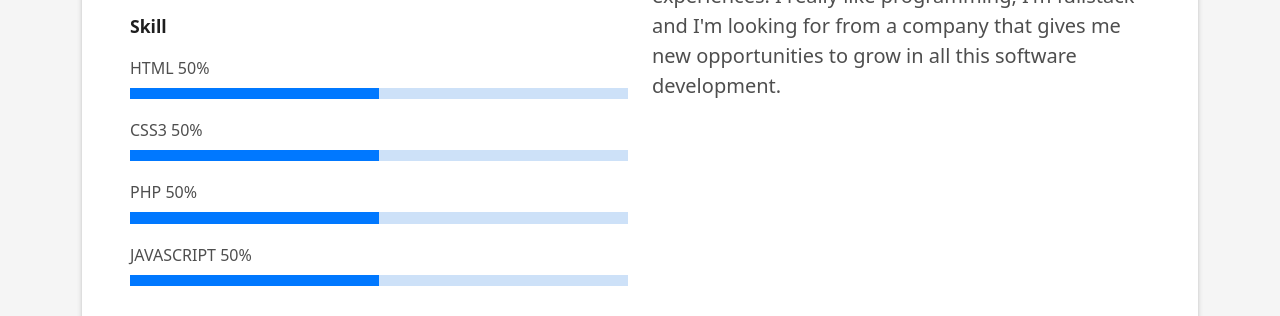
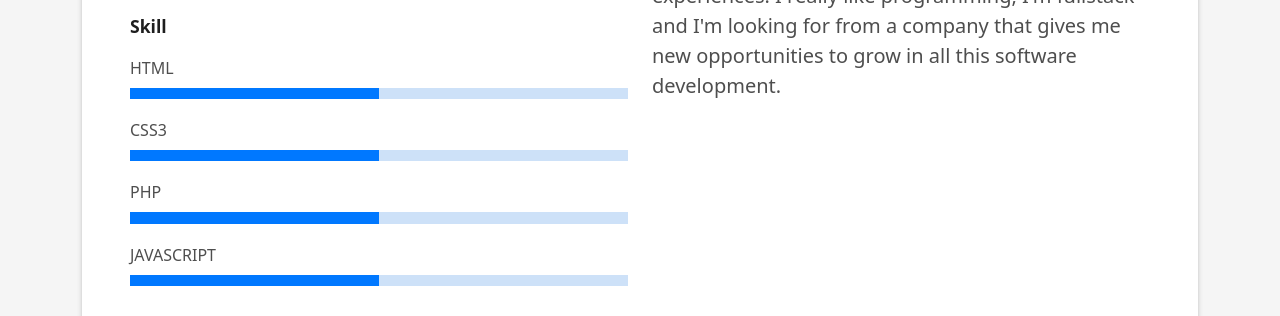
Before and after one commit to juanjo-marulandagithub/portafolio, a plain HTML site: page index.html in a window 1280 px wide. Shown: the part 1289-1605 px from the top of the page. Drawn offline with Linux system fonts and the light colour scheme.

Commit message:
porcentaje

```diff
--- a/index.html
+++ b/index.html
@@ -99,19 +99,19 @@
                   </div>
                   <div class="skill-mf">
                     <p class="title-s">Skill</p>
-                    <span>HTML</span> <span class="pull-right">50%</span>
+                    <span>HTML</span> <span class="pull-right"></span>
                     <div class="progress">
                       <div class="progress-bar" role="progressbar" style="width: 50%;" aria-valuenow="50" aria-valuemin="0" aria-valuemax="100"></div>
                     </div>
-                    <span>CSS3</span> <span class="pull-right">50%</span>
+                    <span>CSS3</span> <span class="pull-right"></span>
                     <div class="progress">
                       <div class="progress-bar" role="progressbar" style="width: 50%" aria-valuenow="50" aria-valuemin="0" aria-valuemax="100"></div>
                     </div>
-                    <span>PHP</span> <span class="pull-right">50%</span>
+                    <span>PHP</span> <span class="pull-right"></span>
                     <div class="progress">
                       <div class="progress-bar" role="progressbar" style="width: 50%" aria-valuenow="50" aria-valuemin="0" aria-valuemax="100"></div>
                     </div>
-                    <span>JAVASCRIPT</span> <span class="pull-right">50%</span>
+                    <span>JAVASCRIPT</span> <span class="pull-right"></span>
                     <div class="progress">
                       <div class="progress-bar" role="progressbar" style="width: 50%" aria-valuenow="50" aria-valuemin="0" aria-valuemax="100"></div>
                     </div>
```
